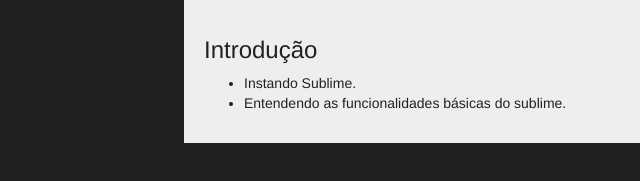
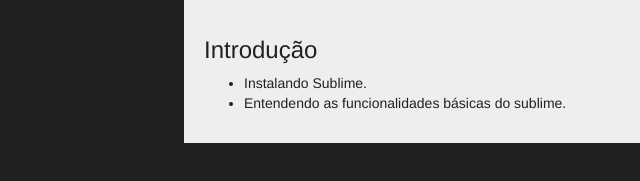
Before and after one commit to mpsdantas/cursoweb, a plain HTML site: page index.html in a window 1280 px wide. Shown: the part 553-734 px from the top of the page, 81-721 px from the left. Drawn offline with nearby package versions, Linux system fonts and the light colour scheme.

Commit message:
Correção na tela inicial

```diff
--- a/index.html
+++ b/index.html
@@ -78,7 +78,7 @@
             <div class="tab-pane active" role="tabpanel" id="introducao">
               <h3>Introdução</h3>
               <ul>
-                <li>Instando Sublime.</li>
+                <li>Instalando Sublime.</li>
                 <li>Entendendo as funcionalidades básicas do sublime.</li>
               </ul>
             </div>
```
